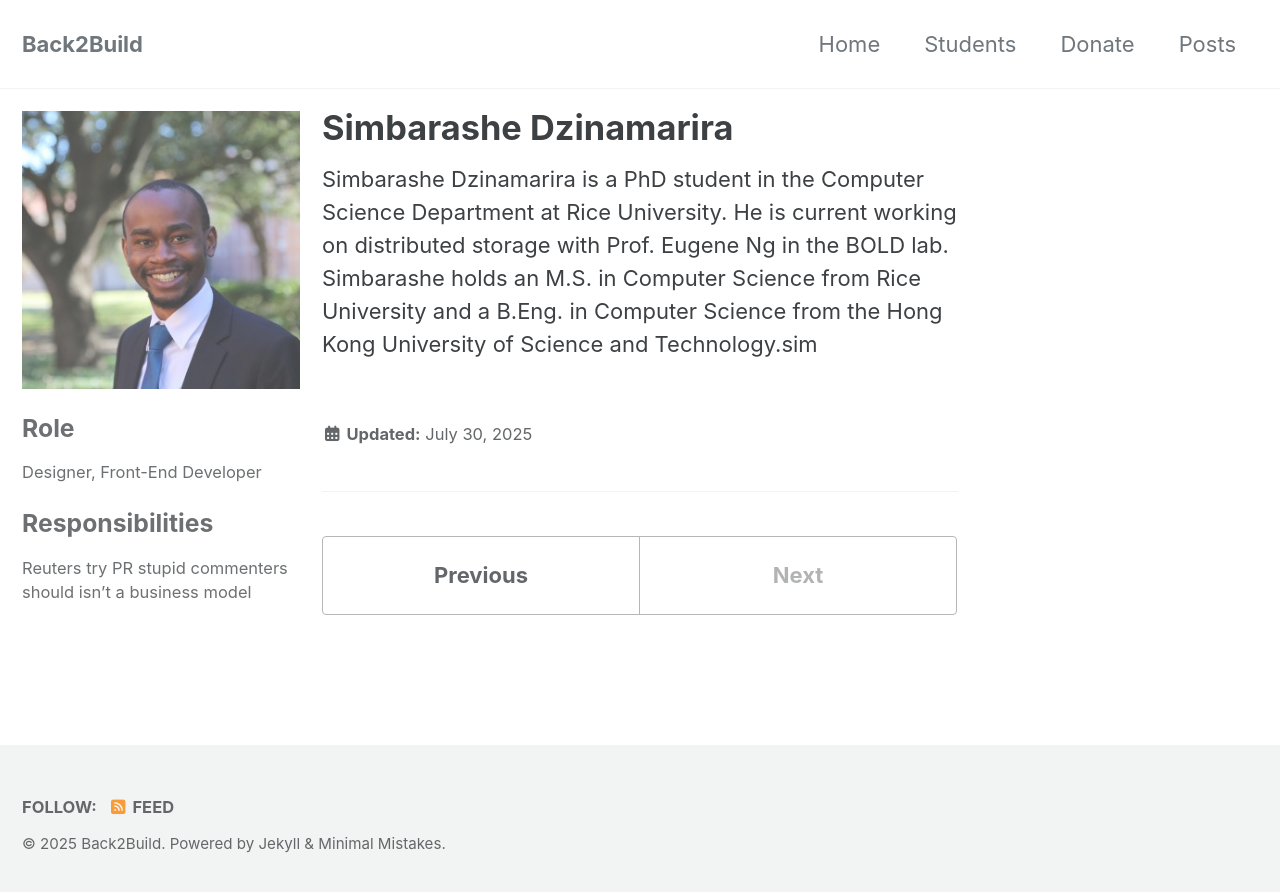
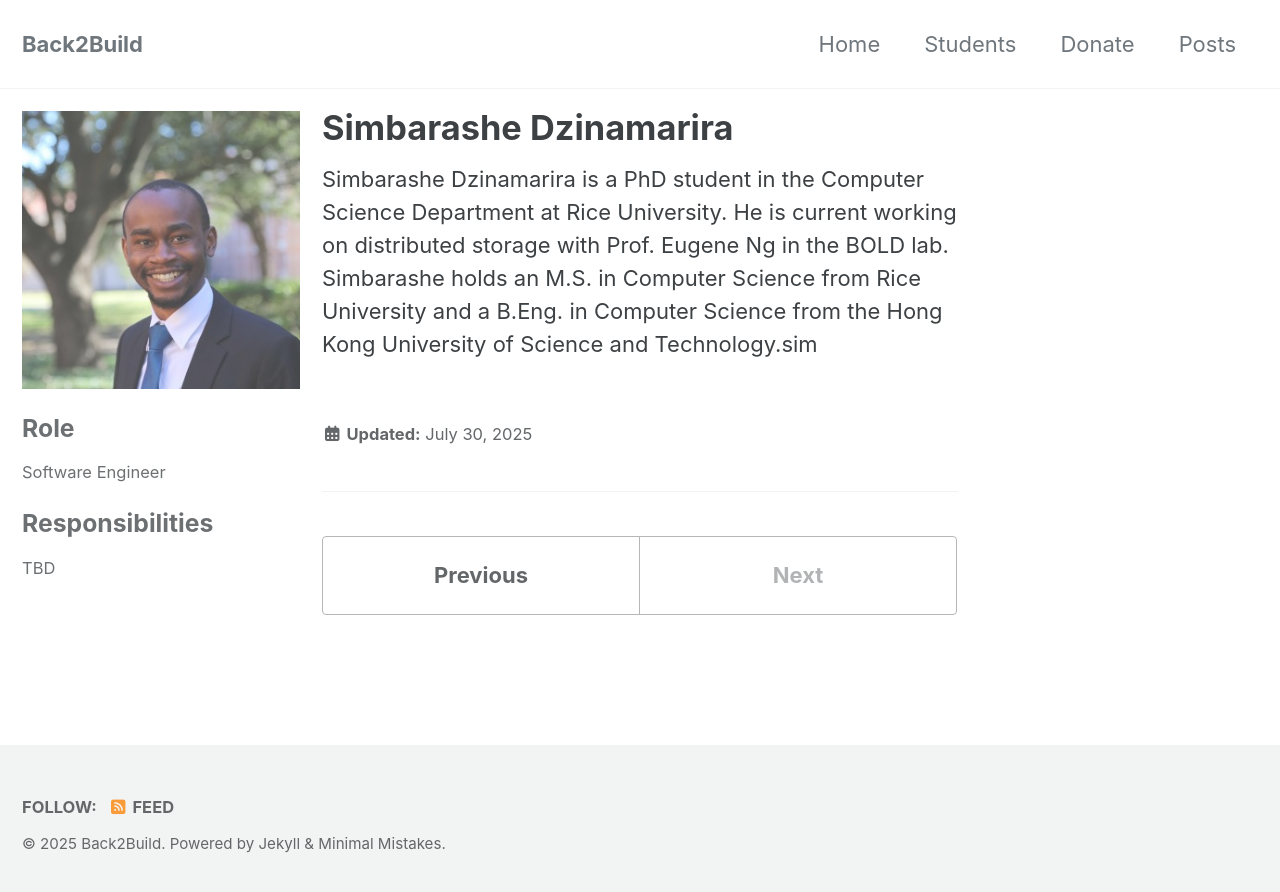
Before and after one commit to back2build/back2build.github.io, a Jekyll site: the page built from _students/simbarashe_dzinamarira.md, in a window 1280 px wide. Shown: the top 892 px of the page. Built offline with Jekyll 4.4.1, drawn with Linux system fonts in a browser that asks for light colours; cached includes are drawn as plain includes.

Commit message:
Update simbarashe_dzinamarira.md

```diff
--- a/_students/simbarashe_dzinamarira.md
+++ b/_students/simbarashe_dzinamarira.md
@@ -8,9 +8,9 @@ sidebar:
   - title: "Role"
     image: /assets/images/students/simba_headshot.jpg
     image_alt: "logo"
-    text: "Designer, Front-End Developer"
+    text: "Software Engineer"
   - title: "Responsibilities"
-    text: "Reuters try PR stupid commenters should isn't a business model"
+    text: "TBD"
 ---
 
 Simbarashe Dzinamarira is a PhD student in the Computer Science Department at Rice University.
```
